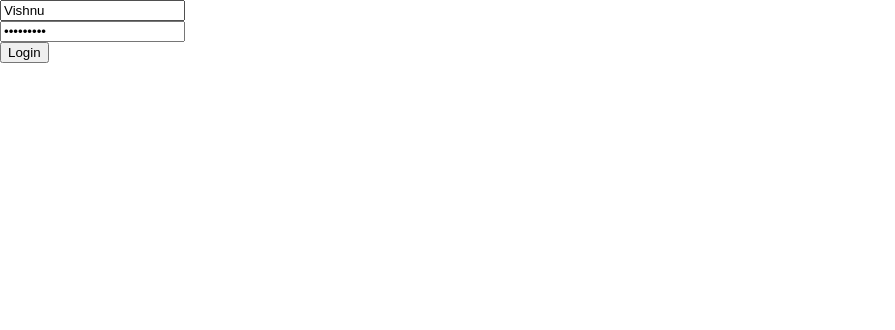
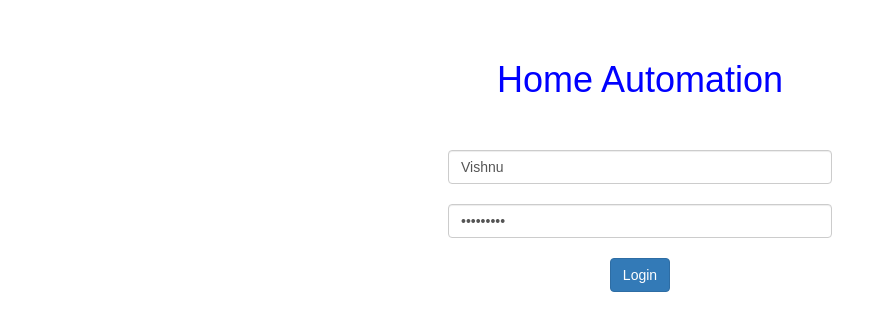
Before and after one commit to VishnuMavawala/Home_Web, a React (Create React App) app: page / in a window 1280 px wide. Shown: the top 330 px of the page, without its empty margins (0-895 px from the left). Built offline with nearby package versions, Linux system fonts and the light colour scheme.

Commit message:
Attach Bootstrap

```diff
--- a/public/index.html
+++ b/public/index.html
@@ -4,6 +4,8 @@
     <meta charset="utf-8">
     <meta name="viewport" content="width=device-width, initial-scale=1, shrink-to-fit=no">
     <meta name="theme-color" content="#000000">
+    <link rel="stylesheet" href="https://maxcdn.bootstrapcdn.com/bootstrap/3.3.7/css/bootstrap.min.css">
+
     <!--
       manifest.json provides metadata used when your web app is added to the
       homescreen on Android. See https://developers.google.com/web/fundamentals/engage-and-retain/web-app-manifest/
--- a/src/Component/home.js
+++ b/src/Component/home.js
@@ -39,20 +39,21 @@ export default class home extends Component
 
         return(
             <div style={{ textAlign: 'center' }}>
+                <br />
                 <input type="button" onClick={() => {
                     localStorage.removeItem('User');
                     this.props.changeUser('');
-                }} value="Logout" />
+                }} value="Logout" className="btn" />
                 <br /><br /><br />
 
-                {this.state.arr.length == 4
+                {this.state.arr.length === 4
                     ?
                     <div align="center" style={{ display: 'inline-block', position: 'relative' }}>
                         <img src={u112Img} style={{position: 'relative', width: 400, height: 400}}/>
-                        <input type="button" value={this.state.arr[0].value} onClick={() => this.handlePart(0, this.state.arr[0].key, this.state.arr[0].value)} style={{position: 'absolute', top: '40%', left: '2%', color: this.state.arr[0].value ? 'green' : 'red' }}/>
-                        <input type="button" value={this.state.arr[1].value} onClick={() => this.handlePart(1, this.state.arr[1].key, this.state.arr[1].value)} style={{position: 'absolute', top: '50%', right: '2%', color: this.state.arr[1].value ? 'green' : 'red' }}/>
-                        <input type="button" value={this.state.arr[2].value} onClick={() => this.handlePart(2, this.state.arr[2].key, this.state.arr[2].value)} style={{position: 'absolute', bottom: '30%', left: '15%', color: this.state.arr[2].value ? 'green' : 'red' }}/>
-                        <input type="button" value={this.state.arr[3].value} onClick={() => this.handlePart(3, this.state.arr[3].key, this.state.arr[3].value)} style={{position: 'absolute', bottom: '4%', right: '20%', color: this.state.arr[3].value ? 'green' : 'red' }}/>
+                        <input type="button" value={this.state.arr[0].key} onClick={() => this.handlePart(0, this.state.arr[0].key, this.state.arr[0].value)} style={{ position: 'absolute', top: '40%', left: '2%' }} className={this.state.arr[0].value ? 'btn btn-success' : 'btn btn-danger'} />
+                        <input type="button" value={this.state.arr[1].key} onClick={() => this.handlePart(1, this.state.arr[1].key, this.state.arr[1].value)} style={{ position: 'absolute', top: '50%', right: '2%' }} className={this.state.arr[1].value ? 'btn btn-success' : 'btn btn-danger'} />
+                        <input type="button" value={this.state.arr[2].key} onClick={() => this.handlePart(2, this.state.arr[2].key, this.state.arr[2].value)} style={{ position: 'absolute', bottom: '30%', left: '15%' }} className={this.state.arr[2].value ? 'btn btn-success' : 'btn btn-danger'} />
+                        <input type="button" value={this.state.arr[3].key} onClick={() => this.handlePart(3, this.state.arr[3].key, this.state.arr[3].value)} style={{ position: 'absolute', bottom: '4%', right: '20%' }} className={this.state.arr[3].value ? 'btn btn-success' : 'btn btn-danger'} />
                     </div>
                     :
                     <table style={{marginLeft: 'auto', marginRight: 'auto', width: 180}}>
--- a/src/Component/login.js
+++ b/src/Component/login.js
@@ -32,10 +32,15 @@ export default class login extends Component {
 
     render() {
         return (
-            <div>
-                <input type='text' value={this.state.username} onChange={(e) => this.setState({ username: e.target.value })} placeholder="Enter Username..." /><br />
-                <input type='password' value={this.state.password} onChange={(e) => this.setState({ password: e.target.value })} placeholder="Enter Password..." /><br />
-                <input type='button' value="Login" onClick={() => { this.checkAuthentication() }} />
+            <div style={{ margin: 'auto', textAlign: 'center', width: '30%' }}>
+                <br /><br />
+                <div>
+                    <b><h1 style={{ color: 'blue' }}>Home Automation</h1></b>
+                </div>
+                <br /><br />
+                <input type='text' className="form-control" value={this.state.username} onChange={(e) => this.setState({ username: e.target.value })} placeholder="Enter Username..." /><br />
+                <input type='password' className="form-control" value={this.state.password} onChange={(e) => this.setState({ password: e.target.value })} placeholder="Enter Password..." /><br />
+                <input type='button' className="btn btn-primary" value="Login" onClick={() => { this.checkAuthentication() }} />
             </div>
         );
     }
```
